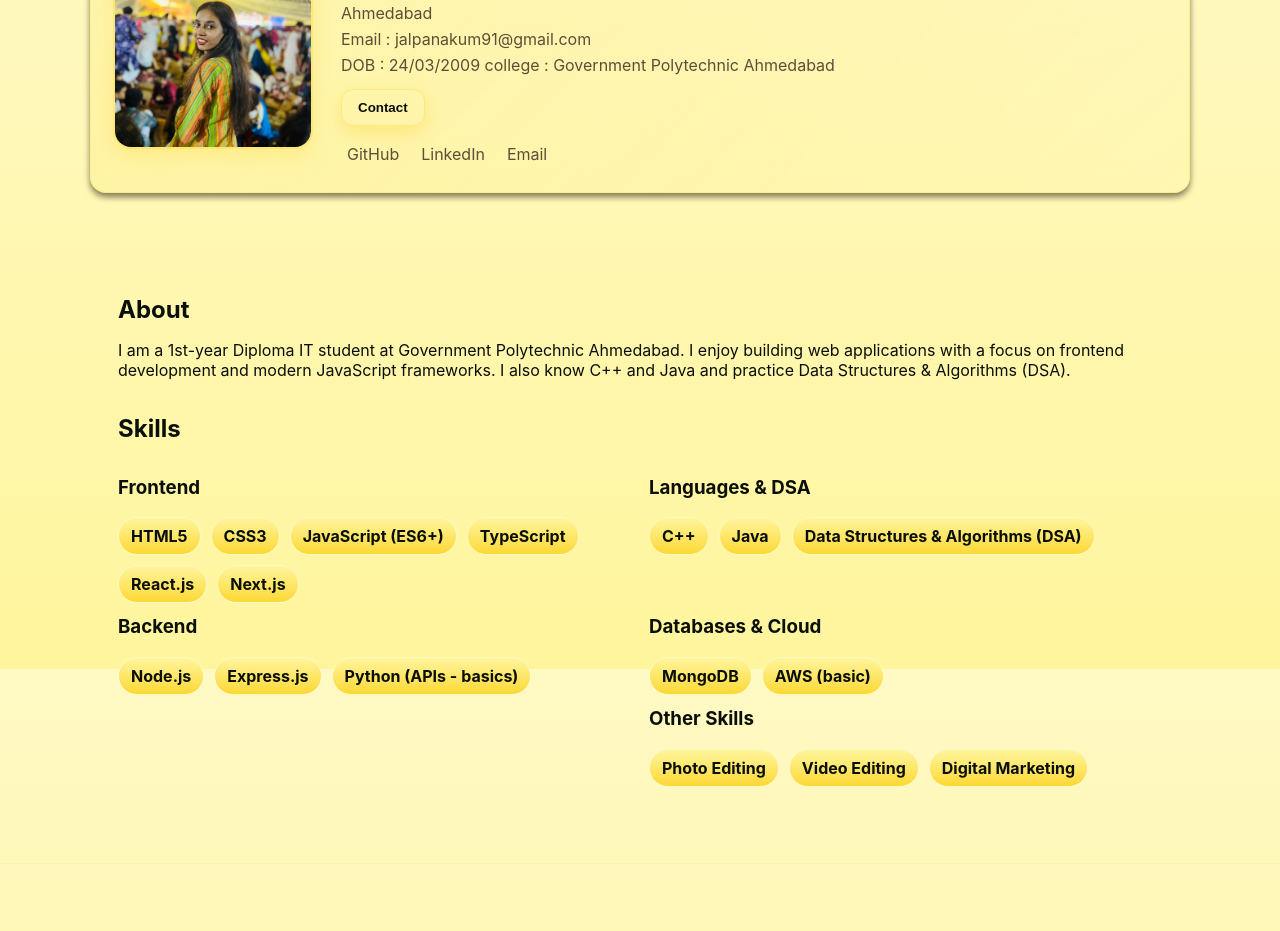
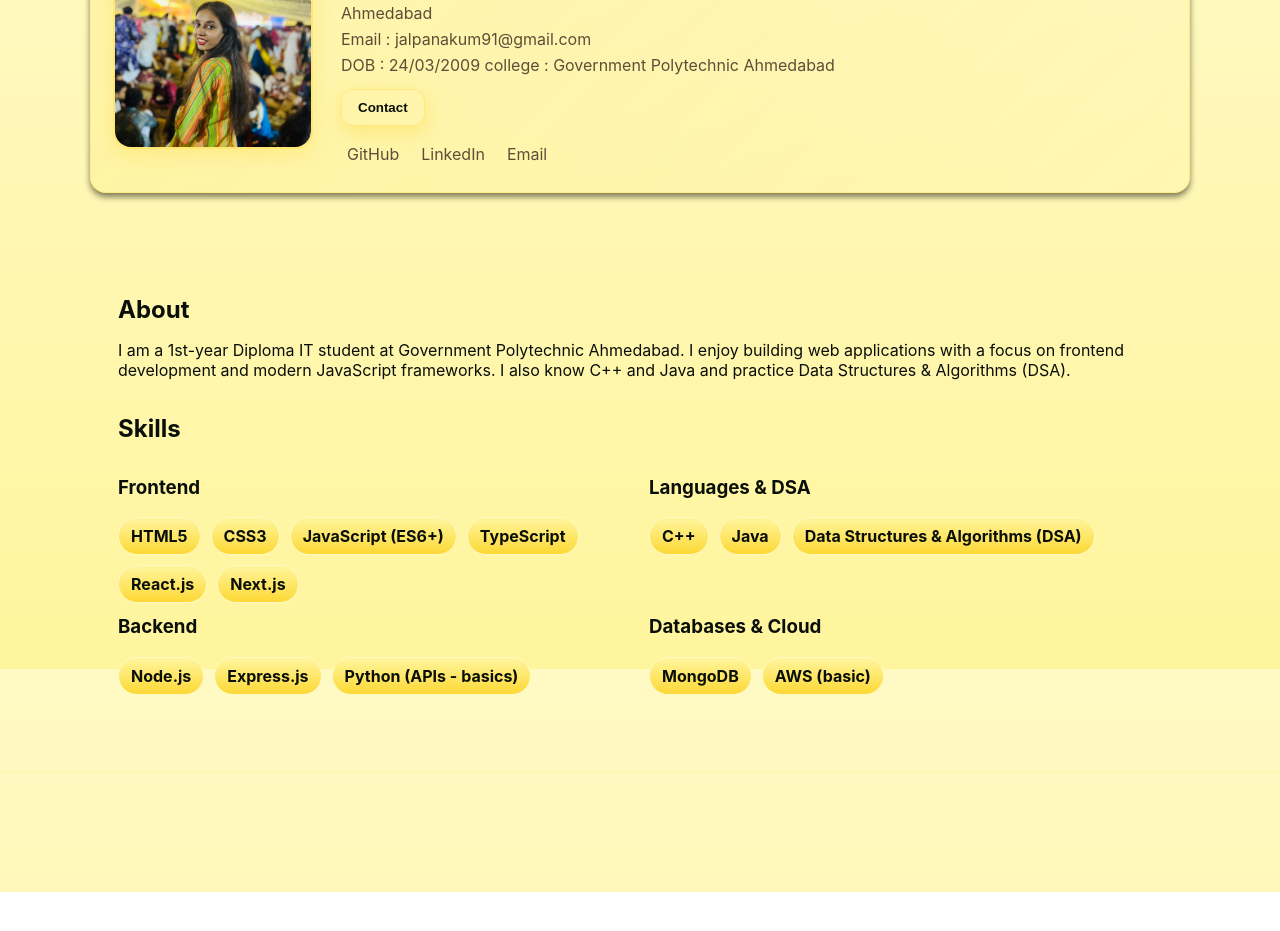
Before and after one commit to chopdadarshan7/jalpa.cv, a website: page index.html in a window 1280 px wide. Shown: the part 131-1062 px from the top of the page. After the commit the page ends 1023 px from the top, so only its background shows below. Drawn offline with Linux system fonts and the light colour scheme.

Commit message:
Remove Other Skills section

```diff
--- a/index.html
+++ b/index.html
@@ -50,8 +50,6 @@
             <div class="chips" id="skillsLang"></div>
             <h3 class="muted" style="margin-top:60px">Databases & Cloud</h3>
             <div class="chips" id="skillsInfra"></div>
-            <h3 class="muted" style="margin-top:12px">Other Skills</h3>
-            <div class="chips" id="skillsOther"></div>
           </div>
         </div>
       </section>
--- a/js/script.js
+++ b/js/script.js
@@ -49,7 +49,6 @@ function populateContent() {
   const backend = ['Node.js','Express.js','Python (APIs - basics)']
   const infra = ['MongoDB','AWS (basic)']
   const langs = ['C++','Java','Data Structures & Algorithms (DSA)']
-  const other = ['Photo Editing','Video Editing','Digital Marketing']
 
   // Combine backend, databases & cloud into one array for skillsInfra
   const combinedInfra = [...backend, ...infra]
@@ -69,7 +68,6 @@ function populateContent() {
   renderList('skillsBackend', backend)
   renderList('skillsLang', langs)
   renderList('skillsInfra', infra)
-  renderList('skillsOther', other)
 
   // Experience section removed
   // const experienceList = document.getElementById('experienceList')
```
